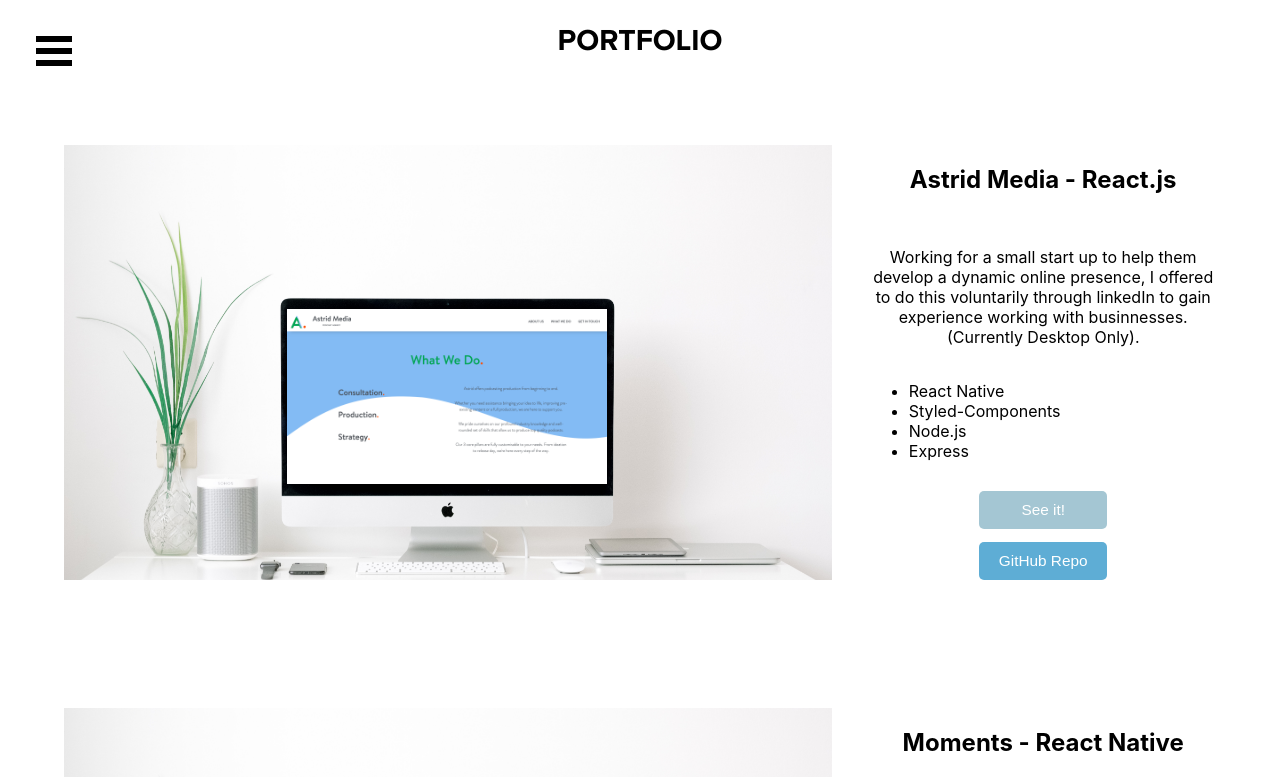
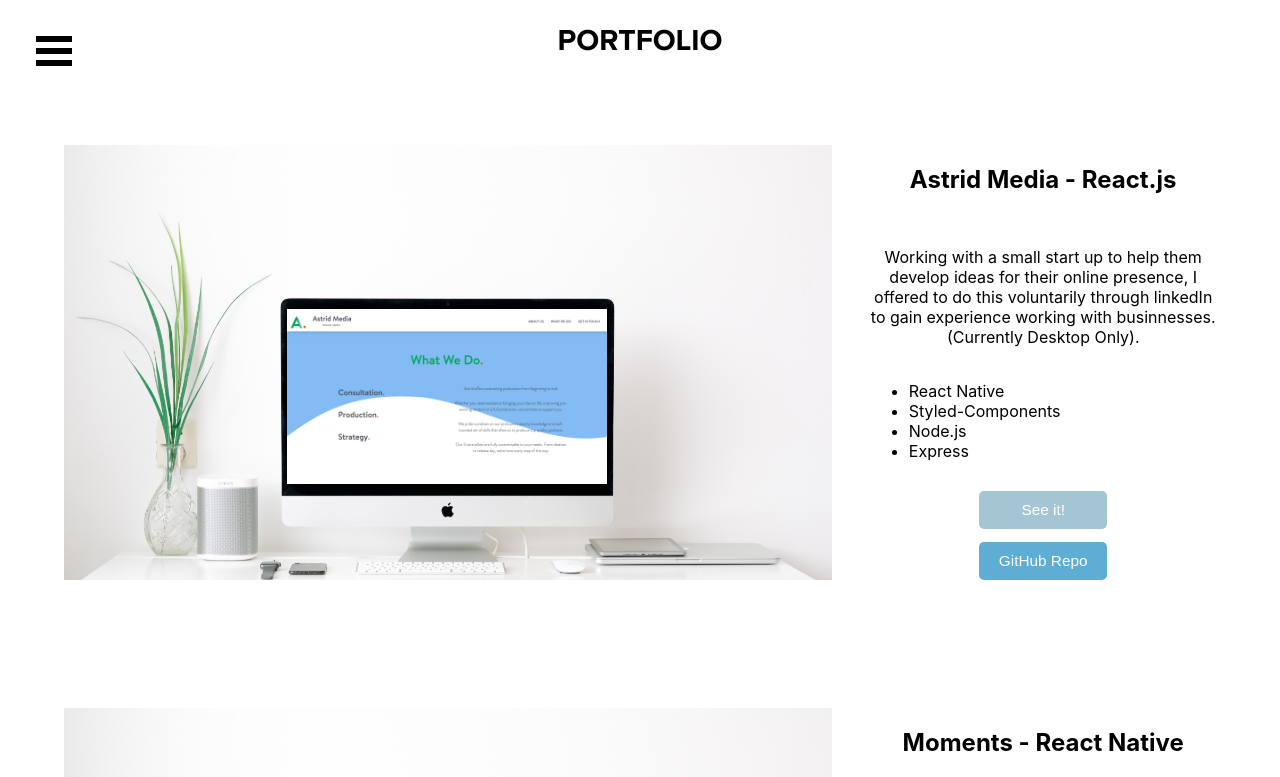
Before and after one commit to alexandertrout/portfolio-alex, a React (Create React App) app: page /portfolio in a window 1280 px wide. Shown: the top 777 px of the page. Built offline with nearby package versions, Linux system fonts and the light colour scheme; a web font is replaced by a local one; what react-animations would draw is missing.

Commit message:
updated projects

```diff
--- a/src/Components/Portfolio.jsx
+++ b/src/Components/Portfolio.jsx
@@ -27,7 +27,7 @@ class Portfolio extends Component {
           link: "https://astridmedia.netlify.com/ ",
           GitHub: "https://github.com/alexandertrout/astrid",
           description:
-            "Working for a small start up to help them develop a dynamic online presence, I offered to do this voluntarily through linkedIn to gain experience working with businnesses. (Currently Desktop Only).",
+            "Working with a small start up to help them develop ideas for their online presence, I offered to do this voluntarily through linkedIn to gain experience working with businnesses. (Currently Desktop Only).",
           skillsUsed: ["React Native", "Styled-Components", "Node.js", "Express"]
         },
       {
```
